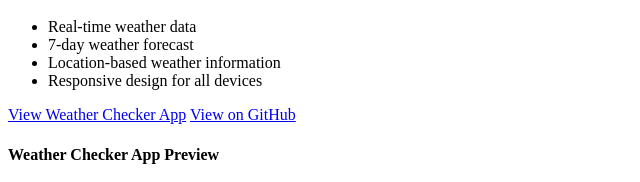
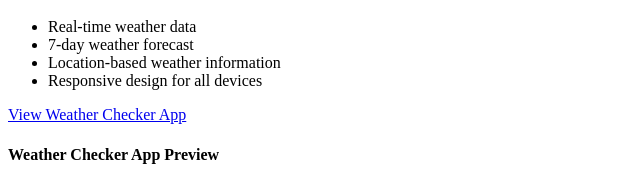
Before and after one commit to angelbertsisora-wq/Weather-checher-app, a plain HTML site: page index.html in a window 1280 px wide. Shown: the part 959-1141 px from the top of the page, without its empty margins (0-640 px from the left). Drawn offline with Linux system fonts and the light colour scheme.

Commit message:
Update index.html

```diff
--- a/index.html
+++ b/index.html
@@ -83,7 +83,6 @@
 
                     <div class="project-links">
                         <a href="#weather" class="project-button">View Weather Checker App</a>
-                        <a href="https://github.com/your-repo/weather-checker" class="project-button secondary" target="_blank">View on GitHub</a>
                     </div>
                 </div>
 
```
